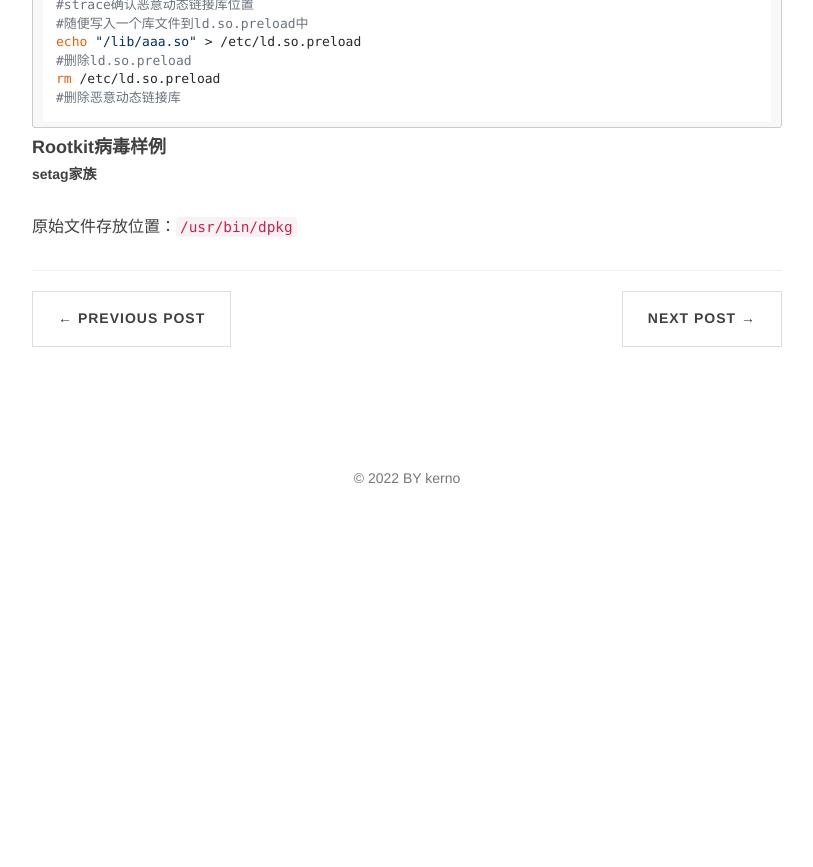
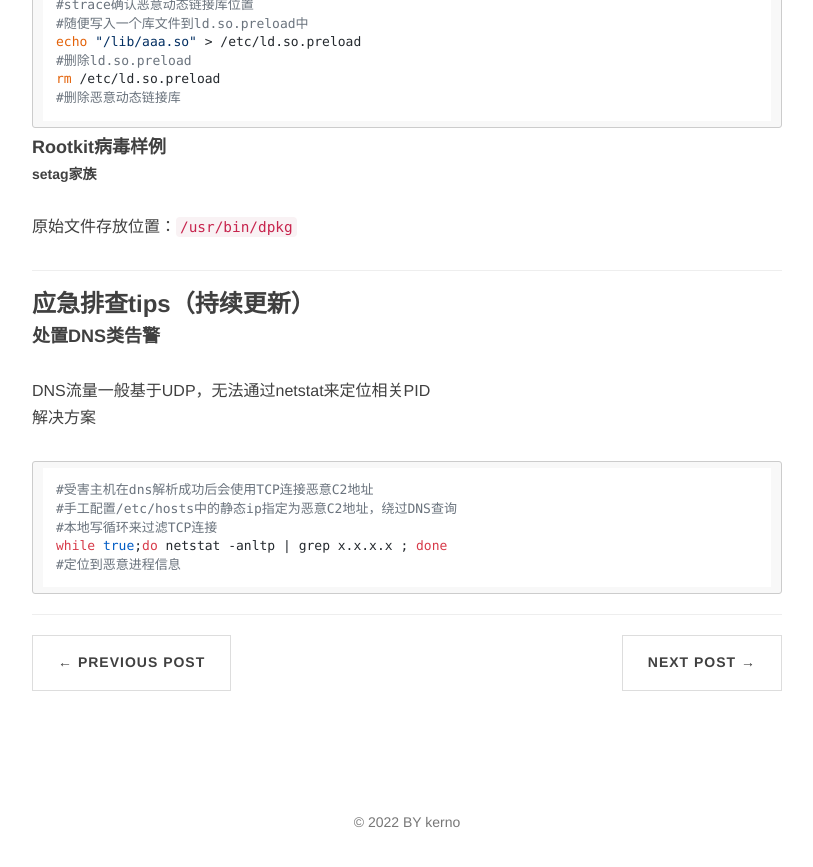
Before and after one commit to kerno-yep/kerno-yep.github.io, a Jekyll site: the page built from _posts/2022-09-14-linux应急.md, in a window 1280 px wide and 900 px high, scrolled down 17534 px. Shown: the top 867 px of the window, without its empty margins (233-1046 px from the left). Built offline with Jekyll 4.4.1, drawn with Linux system fonts in a browser that asks for light colours; nearby versions of some CDN libraries; comment, search, counter and statistics services are not loaded; before the commit the page ends 18089 px from its top, so only the background shows below that.

Commit message:
modified:   "_posts/2022-09-14-linux\345\272\224\346\200\245.md"

````diff
--- a/_posts/2022-09-14-linux应急.md
+++ b/_posts/2022-09-14-linux应急.md
@@ -901,3 +901,20 @@ rm /etc/ld.so.preload
 ##### setag家族
 
 原始文件存放位置：`/usr/bin/dpkg`
+
+***
+
+### 应急排查tips（持续更新）
+
+#### 处置DNS类告警
+
+DNS流量一般基于UDP，无法通过netstat来定位相关PID
+解决方案
+
+```shell
+#受害主机在dns解析成功后会使用TCP连接恶意C2地址
+#手工配置/etc/hosts中的静态ip指定为恶意C2地址，绕过DNS查询
+#本地写循环来过滤TCP连接
+while true;do netstat -anltp | grep x.x.x.x ; done
+#定位到恶意进程信息
+```
````
